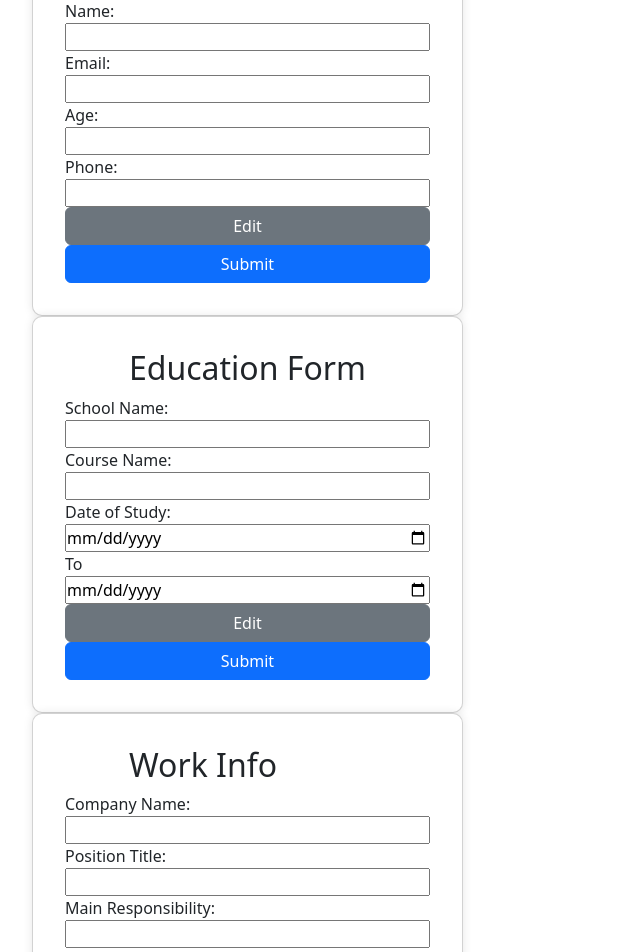
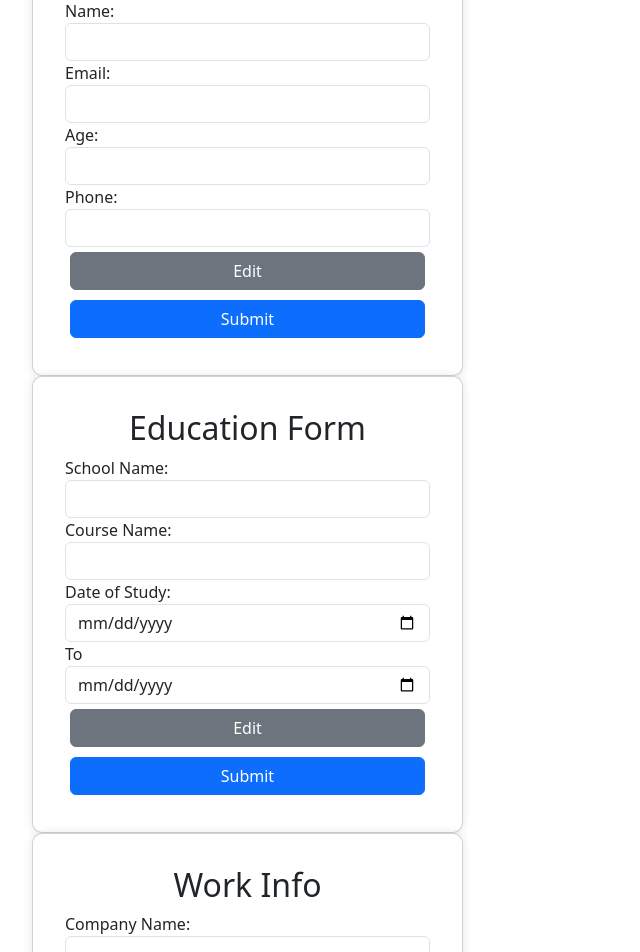
Before and after one commit to leechiahwa/project-cv-application, a React (Vite) app: page / in a window 1280 px wide. Shown: the part 80-1032 px from the top of the page, without its empty margins (0-640 px from the left). Built offline with nearby package versions, Linux system fonts and the light colour scheme.

Commit message:
Refactor form CSS styles

```diff
--- a/src/App.css
+++ b/src/App.css
@@ -16,8 +16,13 @@ body {
     color: #555;
 }
 
+button.btn {
+    margin: 5px;
+}
+
 h2.header {
     padding: 0 2em;
+    text-align: center;
 }
 
 div.preview {
--- a/src/components/InfoForm.tsx
+++ b/src/components/InfoForm.tsx
@@ -35,7 +35,11 @@ export default function InfoForm() {
     setShowPreview(true);
   }
 
-  let previewOnSubmit = <h3 id="preview" className="card">Resume in progress...</h3>;
+  let previewOnSubmit = (
+    <h3 id="preview" className="card">
+      Resume in progress...
+    </h3>
+  );
 
   // Show the preview when submit button is clicked
   if (showPreview) {
@@ -63,6 +67,7 @@ export default function InfoForm() {
 
   // TODO: Design the preview to look better
   // TODO: Only enable the submit button when all fields are filled
+  // TODO: Toggle to show/hide the form
 
   return (
     <div className="d-flex">
@@ -70,12 +75,13 @@ export default function InfoForm() {
         <div className="card">
           <h2 className="header">Personal Info</h2>
           <form className="d-flex flex-column">
-            Name:{" "}
+            Name:{""}
             <input
               type="text"
               value={person.name}
               name="name"
               onChange={handleChange}
+              className="form-control"
             />
             Email:{" "}
             <input
@@ -83,6 +89,7 @@ export default function InfoForm() {
               value={person.email}
               name="email"
               onChange={handleChange}
+              className="form-control"
             />
             Age:{" "}
             <input
@@ -90,6 +97,7 @@ export default function InfoForm() {
               value={person.age}
               name="age"
               onChange={handleChange}
+              className="form-control"
             />
             Phone:{" "}
             <input
@@ -97,6 +105,7 @@ export default function InfoForm() {
               value={person.phone}
               name="phone"
               onChange={handleChange}
+              className="form-control"
             />
           </form>
           <button
@@ -118,6 +127,7 @@ export default function InfoForm() {
               value={person.schoolName}
               name="schoolName"
               onChange={handleChange}
+              className="form-control"
             />
             Course Name:{" "}
             <input
@@ -125,6 +135,7 @@ export default function InfoForm() {
               value={person.courseName}
               name="courseName"
               onChange={handleChange}
+              className="form-control"
             />
             Date of Study:{" "}
             <input
@@ -132,6 +143,7 @@ export default function InfoForm() {
               value={person.studyDateFrom}
               name="studyDateFrom"
               onChange={handleChange}
+              className="form-control"
             />{" "}
             To{" "}
             <input
@@ -139,6 +151,7 @@ export default function InfoForm() {
               value={person.studyDateTo}
               name="studyDateTo"
               onChange={handleChange}
+              className="form-control"
             />
           </form>
           {/* Hides preview when edit button is clicked */}
@@ -163,6 +176,7 @@ export default function InfoForm() {
               value={person.companyName}
               name="companyName"
               onChange={handleChange}
+              className="form-control"
             />
             Position Title:{" "}
             <input
@@ -170,6 +184,7 @@ export default function InfoForm() {
               value={person.positionTitle}
               name="positionTitle"
               onChange={handleChange}
+              className="form-control"
             />
             Main Responsibility:{" "}
             <input
@@ -177,6 +192,7 @@ export default function InfoForm() {
               value={person.mainResponsibility}
               name="mainResponsibility"
               onChange={handleChange}
+              className="form-control"
             />
             Work Duration:{" "}
             <input
@@ -184,6 +200,7 @@ export default function InfoForm() {
               value={person.workDurationFrom}
               name="workDurationFrom"
               onChange={handleChange}
+              className="form-control"
             />{" "}
             to{" "}
             <input
@@ -191,6 +208,7 @@ export default function InfoForm() {
               value={person.workDurationTo}
               name="workDurationTo"
               onChange={handleChange}
+              className="form-control"
             />
           </form>
           <button
```
